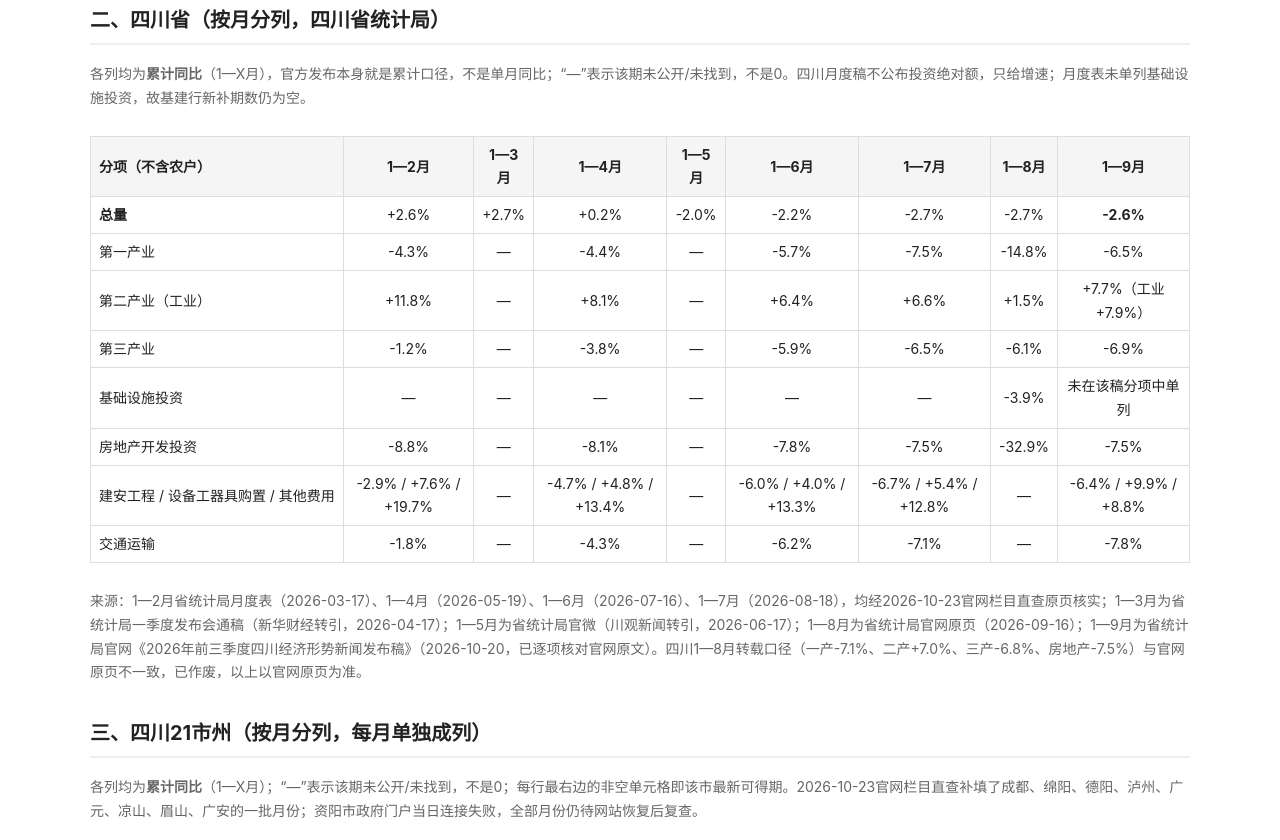
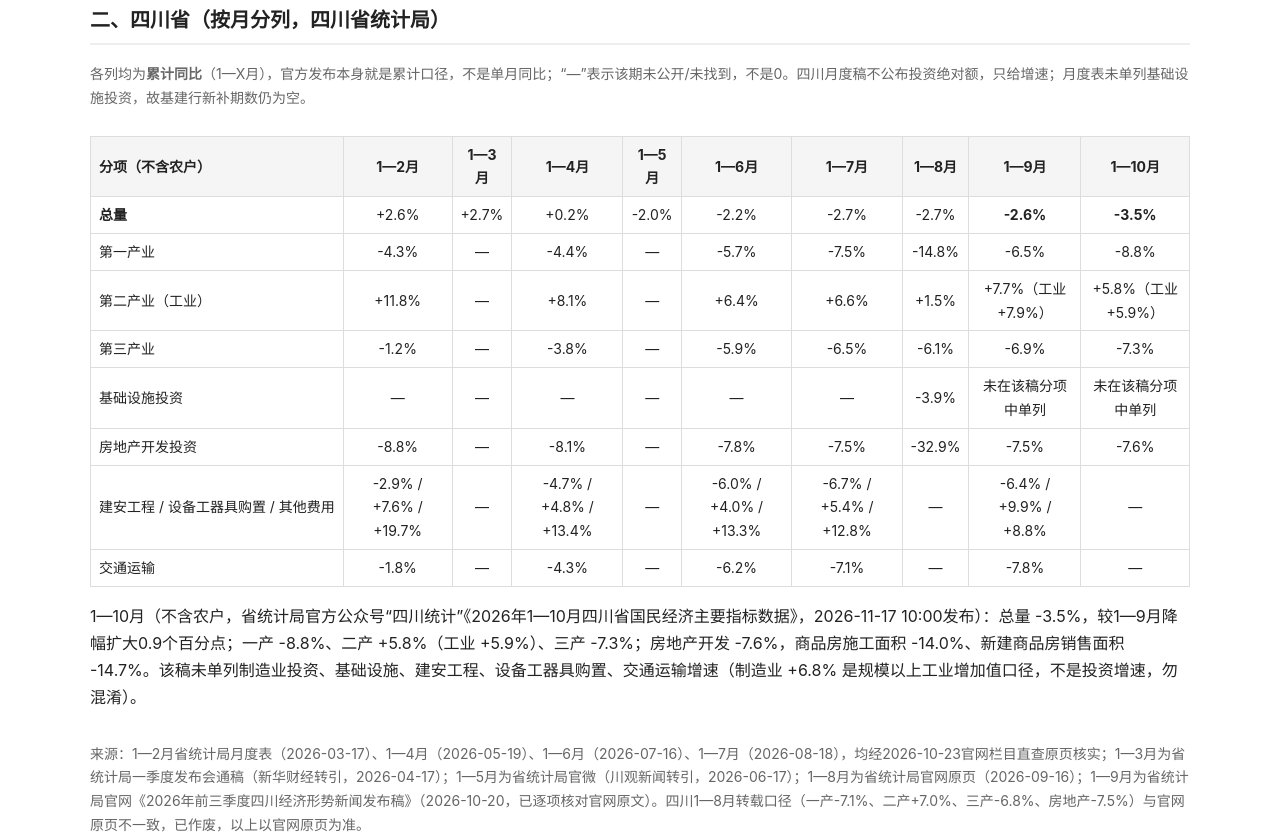
Before and after one commit to kyle0838/gutou-data, a plain HTML site: page index.html in a window 1280 px wide. Shown: the part 894-1734 px from the top of the page. Drawn offline with Linux system fonts and the light colour scheme.

Commit message:
四川更新：2026年1—10月固投-3.5%（省统计局官方公众号'四川统计'），一产-8.8%、二产+5.8%、三产-7.3%、房地产-7.6%

```diff
--- a/index.html
+++ b/index.html
@@ -17,7 +17,7 @@ footer{margin-top:32px;color:#666;font-size:13px;border-top:1px solid #eee;paddi
 </head>
 <body>
 <h1>2026年固定资产投资数据汇总</h1>
-<p class="note">更新时间：2026-11-16（本版补全国1—10月-8.1%，其余沿用2026-11-06版）　｜　统计口径：固定资产投资（不含农户），个别地区未注明口径的已在表中标注　｜　每条数据均附来源与发布时间；媒体转载数据标注“待官网复核”，仅供参考。2026-10-23经官网栏目直查补填一批市州及四川省各月数据，见各行来源说明。2026-10-28本轮：31省中20省有1—9月数（除四川外均为媒体转载，待官网复核）、11省未找到；21市州中5市沿用2026-10-23核实值（本轮公开搜索因索引滞后未复现原文）、其余16市1—9月未找到，详见第四节及第三节末的本轮说明。</p>
+<p class="note">更新时间：2026-11-17（本版补四川1—10月-3.5%及分项，来源为省统计局官方公众号“四川统计”原创发布稿；全国1—10月-8.1%见第一节）　｜　统计口径：固定资产投资（不含农户），个别地区未注明口径的已在表中标注　｜　每条数据均附来源与发布时间；媒体转载数据标注“待官网复核”，仅供参考。2026-10-23经官网栏目直查补填一批市州及四川省各月数据，见各行来源说明。2026-10-28本轮：31省中20省有1—9月数（除四川外均为媒体转载，待官网复核）、11省未找到；21市州中5市沿用2026-10-23核实值（本轮公开搜索因索引滞后未复现原文）、其余16市1—9月未找到，详见第四节及第三节末的本轮说明。</p>
 
 <h2>一、全国（国家统计局）</h2>
 <p><strong>最新：2026年1—10月累计 -8.1%</strong>，投资规模364,824亿元，2026-11-16发布，较1—9月的-7.2%降幅扩大0.9个百分点。</p>
@@ -39,16 +39,17 @@ footer{margin-top:32px;color:#666;font-size:13px;border-top:1px solid #eee;paddi
 <h2>二、四川省（按月分列，四川省统计局）</h2>
 <p class="note">各列均为<strong>累计同比</strong>（1—X月），官方发布本身就是累计口径，不是单月同比；“—”表示该期未公开/未找到，不是0。四川月度稿不公布投资绝对额，只给增速；月度表未单列基础设施投资，故基建行新补期数仍为空。</p>
 <div class="table-wrap"><table class="monthly">
-<tr><th>分项（不含农户）</th><th>1—2月</th><th>1—3月</th><th>1—4月</th><th>1—5月</th><th>1—6月</th><th>1—7月</th><th>1—8月</th><th>1—9月</th></tr>
-<tr><td><strong>总量</strong></td><td>+2.6%</td><td>+2.7%</td><td>+0.2%</td><td>-2.0%</td><td>-2.2%</td><td>-2.7%</td><td>-2.7%</td><td><strong>-2.6%</strong></td></tr>
-<tr><td>第一产业</td><td>-4.3%</td><td>—</td><td>-4.4%</td><td>—</td><td>-5.7%</td><td>-7.5%</td><td>-14.8%</td><td>-6.5%</td></tr>
-<tr><td>第二产业（工业）</td><td>+11.8%</td><td>—</td><td>+8.1%</td><td>—</td><td>+6.4%</td><td>+6.6%</td><td>+1.5%</td><td>+7.7%（工业+7.9%）</td></tr>
-<tr><td>第三产业</td><td>-1.2%</td><td>—</td><td>-3.8%</td><td>—</td><td>-5.9%</td><td>-6.5%</td><td>-6.1%</td><td>-6.9%</td></tr>
-<tr><td>基础设施投资</td><td>—</td><td>—</td><td>—</td><td>—</td><td>—</td><td>—</td><td>-3.9%</td><td>未在该稿分项中单列</td></tr>
-<tr><td>房地产开发投资</td><td>-8.8%</td><td>—</td><td>-8.1%</td><td>—</td><td>-7.8%</td><td>-7.5%</td><td>-32.9%</td><td>-7.5%</td></tr>
-<tr><td>建安工程 / 设备工器具购置 / 其他费用</td><td>-2.9% / +7.6% / +19.7%</td><td>—</td><td>-4.7% / +4.8% / +13.4%</td><td>—</td><td>-6.0% / +4.0% / +13.3%</td><td>-6.7% / +5.4% / +12.8%</td><td>—</td><td>-6.4% / +9.9% / +8.8%</td></tr>
-<tr><td>交通运输</td><td>-1.8%</td><td>—</td><td>-4.3%</td><td>—</td><td>-6.2%</td><td>-7.1%</td><td>—</td><td>-7.8%</td></tr>
-</table></div>
+<tr><th>分项（不含农户）</th><th>1—2月</th><th>1—3月</th><th>1—4月</th><th>1—5月</th><th>1—6月</th><th>1—7月</th><th>1—8月</th><th>1—9月</th><th>1—10月</th></tr>
+<tr><td><strong>总量</strong></td><td>+2.6%</td><td>+2.7%</td><td>+0.2%</td><td>-2.0%</td><td>-2.2%</td><td>-2.7%</td><td>-2.7%</td><td><strong>-2.6%</strong></td><td><strong>-3.5%</strong></td></tr>
+<tr><td>第一产业</td><td>-4.3%</td><td>—</td><td>-4.4%</td><td>—</td><td>-5.7%</td><td>-7.5%</td><td>-14.8%</td><td>-6.5%</td><td>-8.8%</td></tr>
+<tr><td>第二产业（工业）</td><td>+11.8%</td><td>—</td><td>+8.1%</td><td>—</td><td>+6.4%</td><td>+6.6%</td><td>+1.5%</td><td>+7.7%（工业+7.9%）</td><td>+5.8%（工业+5.9%）</td></tr>
+<tr><td>第三产业</td><td>-1.2%</td><td>—</td><td>-3.8%</td><td>—</td><td>-5.9%</td><td>-6.5%</td><td>-6.1%</td><td>-6.9%</td><td>-7.3%</td></tr>
+<tr><td>基础设施投资</td><td>—</td><td>—</td><td>—</td><td>—</td><td>—</td><td>—</td><td>-3.9%</td><td>未在该稿分项中单列</td><td>未在该稿分项中单列</td></tr>
+<tr><td>房地产开发投资</td><td>-8.8%</td><td>—</td><td>-8.1%</td><td>—</td><td>-7.8%</td><td>-7.5%</td><td>-32.9%</td><td>-7.5%</td><td>-7.6%</td></tr>
+<tr><td>建安工程 / 设备工器具购置 / 其他费用</td><td>-2.9% / +7.6% / +19.7%</td><td>—</td><td>-4.7% / +4.8% / +13.4%</td><td>—</td><td>-6.0% / +4.0% / +13.3%</td><td>-6.7% / +5.4% / +12.8%</td><td>—</td><td>-6.4% / +9.9% / +8.8%</td><td>—</td></tr>
+<tr><td>交通运输</td><td>-1.8%</td><td>—</td><td>-4.3%</td><td>—</td><td>-6.2%</td><td>-7.1%</td><td>—</td><td>-7.8%</td><td>—</td></tr>
+</table>
+<p>1—10月（不含农户，省统计局官方公众号“四川统计”《2026年1—10月四川省国民经济主要指标数据》，2026-11-17 10:00发布）：总量 -3.5%，较1—9月降幅扩大0.9个百分点；一产 -8.8%、二产 +5.8%（工业 +5.9%）、三产 -7.3%；房地产开发 -7.6%，商品房施工面积 -14.0%、新建商品房销售面积 -14.7%。该稿未单列制造业投资、基础设施、建安工程、设备工器具购置、交通运输增速（制造业 +6.8% 是规模以上工业增加值口径，不是投资增速，勿混淆）。</p></div>
 <p class="note">来源：1—2月省统计局月度表（2026-03-17）、1—4月（2026-05-19）、1—6月（2026-07-16）、1—7月（2026-08-18），均经2026-10-23官网栏目直查原页核实；1—3月为省统计局一季度发布会通稿（新华财经转引，2026-04-17）；1—5月为省统计局官微（川观新闻转引，2026-06-17）；1—8月为省统计局官网原页（2026-09-16）；1—9月为省统计局官网《2026年前三季度四川经济形势新闻发布稿》（2026-10-20，已逐项核对官网原文）。四川1—8月转载口径（一产-7.1%、二产+7.0%、三产-6.8%、房地产-7.5%）与官网原页不一致，已作废，以上以官网原页为准。</p>
 
 <h2>三、四川21市州（按月分列，每月单独成列）</h2>
```
